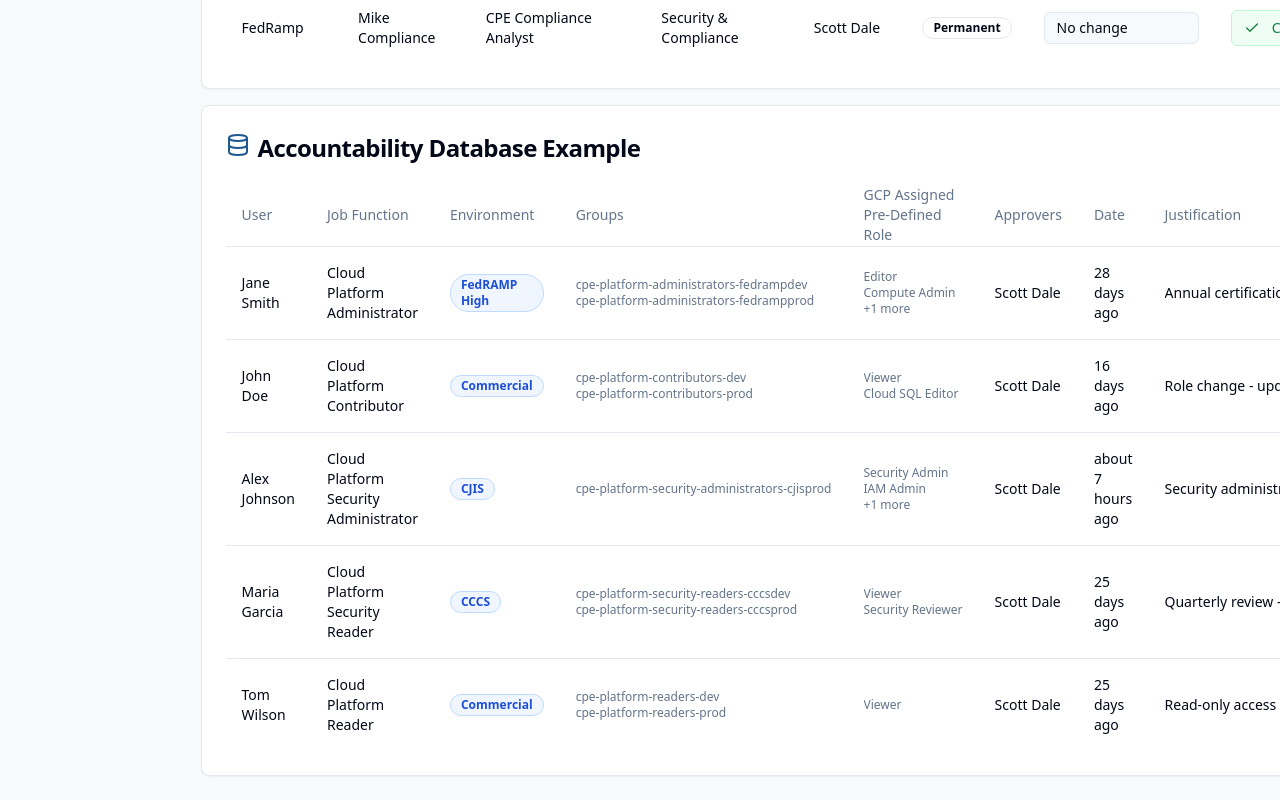
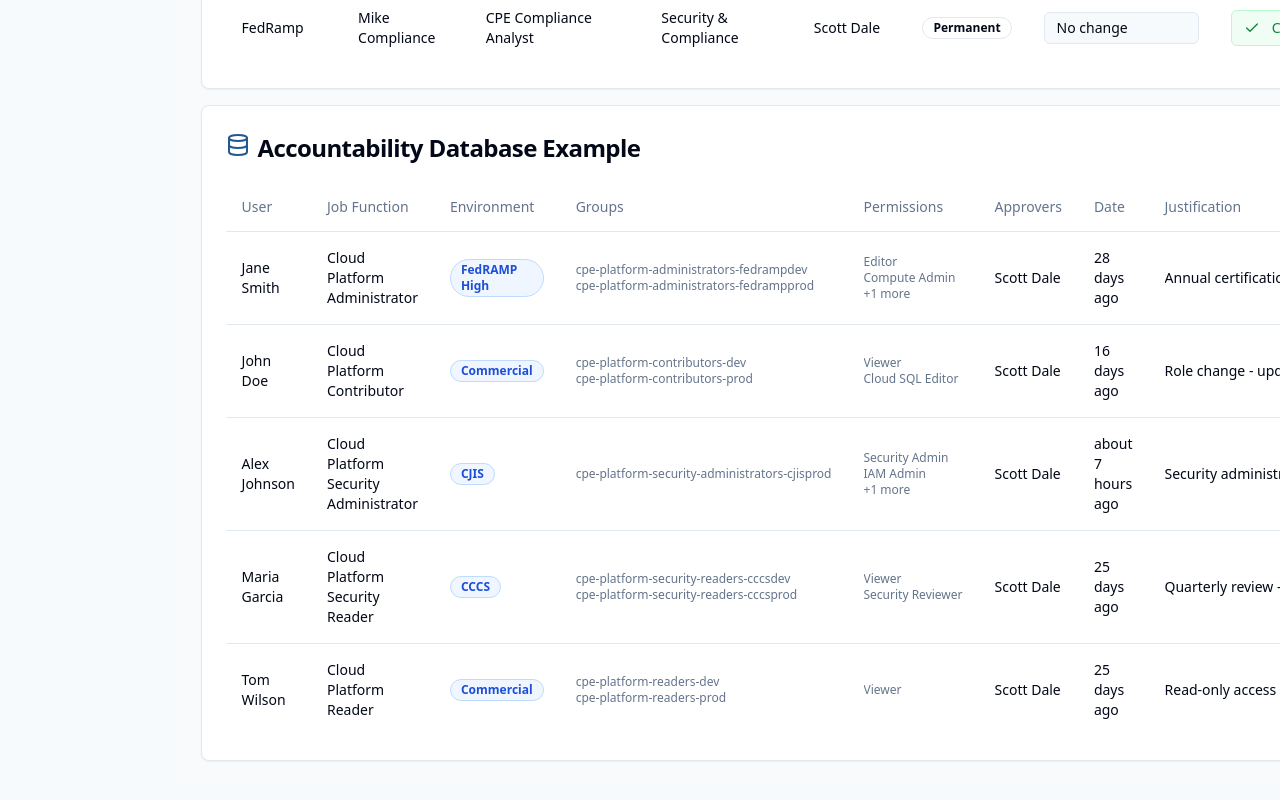
Before and after one commit to hay-tech/secure-access-pilot, a React (Vite) app: page /reviews in a window 1280 px wide. Shown: the part 1382-2182 px from the top of the page. Built offline with nearby package versions, Linux system fonts and the light colour scheme; sample sign-in values are in the browser's storage.

Commit message:
Rename "GCP Assigned Pre-Defined Role" header
The AI changed the header "GCP Assigned Pre-Defined Role" to "Permissions" in the `AccessReviewLogTable` component.

```diff
--- a/src/components/access-reviews/AccessReviewLogTable.tsx
+++ b/src/components/access-reviews/AccessReviewLogTable.tsx
@@ -84,7 +84,7 @@ const AccessReviewLogTable: React.FC<AccessReviewLogTableProps> = ({ logs, isExa
           <TableHead>Job Function</TableHead>
           <TableHead>Environment</TableHead>
           <TableHead>Groups</TableHead>
-          <TableHead>GCP Assigned Pre-Defined Role</TableHead>
+          <TableHead>Permissions</TableHead>
           <TableHead>Approvers</TableHead>
           <TableHead>Date</TableHead>
           <TableHead>Justification</TableHead>
```
